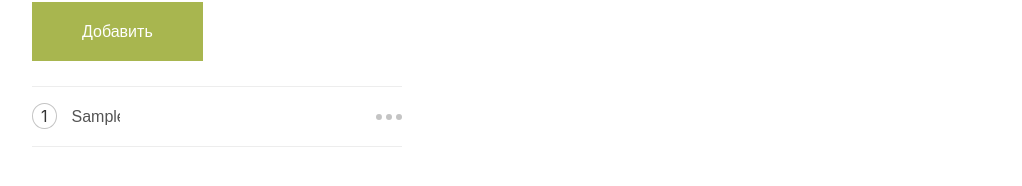
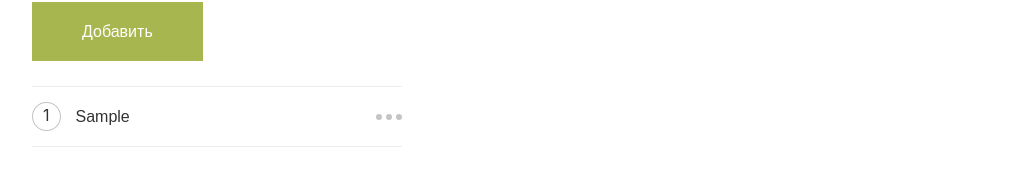
Before and after one commit to dzianachayeuskaya/pomidoro, a React (Create React App) app: page / in a window 1280 px wide. Both pictures are taken after typing "Sample" into the empty fields and a click on the button "Добавить". Shown: the part 468-654 px from the top of the page, without its empty margins (128-1150 px from the left). Built offline with nearby package versions, Linux system fonts and the light colour scheme.

Commit message:
implemented calculation of input width by entering characters

```diff
--- a/src/components/TaskItem/TaskItem.tsx
+++ b/src/components/TaskItem/TaskItem.tsx
@@ -17,6 +17,7 @@ import { Text } from '../Text';
 import { Break } from '../Break';
 import { ModalWindow } from '../ModalWindow';
 import { ErrorMessage } from '../ErrorMessage';
+import classNames from 'classnames';
 
 export function TaskItem({ id, title, pomidorArray }: ITask) {
   const inputRef = useRef<HTMLInputElement>(null);
@@ -27,6 +28,47 @@ export function TaskItem({ id, title, pomidorArray }: ITask) {
   const setTaskList = useSetRecoilState(taskListState);
   const navigate = useNavigate();
   const [errorMessage, setErrorMessage] = useState('');
+
+  const onChange = (e: ChangeEvent<HTMLInputElement>) => {
+    setValue(e.target.value);
+  };
+
+  const onSave = () => {
+    if (value.trim().length < 3 || value.trim().length > 255) {
+      setErrorMessage('Введите корректное название задачи');
+      setIsEditing(true);
+      inputRef.current?.focus();
+      return;
+    }
+
+    setTaskList((oldTaskList) =>
+      oldTaskList.map((item) => {
+        if (item.id === id) {
+          return { ...item, title: value.trim() };
+        }
+        return item;
+      })
+    );
+    setErrorMessage('');
+    setIsEditing(false);
+    setValue(value.trim());
+  };
+
+  const onKeyUp = (e: KeyboardEvent<HTMLInputElement>) => {
+    if (e.key === 'Enter') onSave();
+  };
+
+  useEffect(() => {
+    if (isEditing && inputRef.current) inputRef.current.focus();
+  }, [isEditing]);
+
+  useEffect(() => {
+    if (bufferRef.current) {
+      setWidth(bufferRef.current.getBoundingClientRect().width);
+    }
+  }, [value]);
+
+  const [isModalOpen, setIsModalOpen] = useState(false);
 
   const handleIncreaseClick = () => {
     setTaskList((oldTaskList) =>
@@ -69,56 +111,14 @@ export function TaskItem({ id, title, pomidorArray }: ITask) {
     );
   };
 
-  const onChange = (e: ChangeEvent<HTMLInputElement>) => {
-    setValue(e.target.value.replace(/ /g, '\u00a0'));
-    console.log(e.target.value.replace(/ /g, '\u00a0'));
-
-    if (bufferRef.current) {
-      setWidth(bufferRef.current.getBoundingClientRect().width);
-      console.log(
-        'bufferRef.current.getBoundingClientRect().width',
-        bufferRef.current.getBoundingClientRect().width
-      );
-    }
-  };
-
   const handleEditClick = () => {
     setIsEditing(true);
   };
 
-  const onSave = () => {
-    if (value.trim().length < 3 || value.trim().length > 255) {
-      setErrorMessage('Введите корректное название задачи');
-      setIsEditing(true);
-      inputRef.current?.focus();
-      return;
-    }
-
-    setTaskList((oldTaskList) =>
-      oldTaskList.map((item) => {
-        if (item.id === id) {
-          return { ...item, title: value.trim() };
-        }
-        return item;
-      })
-    );
-    setErrorMessage('');
-    setIsEditing(false);
-  };
-
-  const onKeyUp = (e: KeyboardEvent<HTMLInputElement>) => {
-    if (e.key === 'Enter') onSave();
-  };
-
-  useEffect(() => {
-    if (isEditing && inputRef.current) inputRef.current.focus();
-  }, [isEditing]);
-
-  const [isModalOpen, setIsModalOpen] = useState(false);
-
   const handleDeleteClick = () => {
     setIsModalOpen(true);
   };
+
   const onDelete = () => {
     setTaskList((oldList) =>
       oldList.map((item) => {
@@ -128,6 +128,7 @@ export function TaskItem({ id, title, pomidorArray }: ITask) {
     );
     navigate('/');
   };
+
   const onCancel = () => {
     setIsModalOpen(false);
   };
@@ -143,23 +144,30 @@ export function TaskItem({ id, title, pomidorArray }: ITask) {
   //   // }
   // }, [errorMessage]);
   return (
-    <li key={id} className={styles.taskItem}>
+    <li
+      key={id}
+      className={classNames(styles.taskItem, {
+        [styles.isEditable]: isEditing,
+      })}>
       <Link to={`/task/${id}`}>
         <span className={styles.taskNumber}>{pomidorArray.length}</span>
+        <div
+          className={styles.taskValueWrapper}
+          style={{ width: `${width + 8}px` }}>
           <input
             className={styles.taskValueInput}
+            ref={inputRef}
             value={value}
             name={title}
             disabled={!isEditing}
-          ref={inputRef}
             type='text'
             onChange={onChange}
             onBlur={onSave}
             onKeyUp={onKeyUp}
-          style={{ width: `${width}px` }}
           />
+        </div>
         <div ref={bufferRef} className={styles.inputBuffer}>
-          {value}
+          {value.replace(/ /g, '\u00a0')}
         </div>
       </Link>
 
--- a/src/components/TaskItem/taskItem.module.css
+++ b/src/components/TaskItem/taskItem.module.css
@@ -8,6 +8,7 @@
 
 .taskItem a {
     position: relative;
+    display: flex;
     flex-grow: 1;
     max-width: 90%;
 }
@@ -22,8 +23,12 @@
     z-index: 1;
 }
 
+.taskItem.isEditable a::after {
+    z-index: -1;
+}
+
 .taskNumber {
-    padding: 2px 8px;
+    padding: 2px 10px;
     margin-right: 10px;
     border-radius: 100%;
     border: 1px solid var(--grayC4);
@@ -39,15 +44,19 @@
     font-weight: 300;
 }
 
+.taskValueWrapper {
+    position: relative;
+    display: inline-block;
+    max-width: 85%;
+}
+
 .taskValueInput {
-    display: inline-block;
     padding: 5px;
-    min-width: 12px;
-    max-width: 80%;
-    overflow-x: auto;
-    width: auto;
+    min-width: 100%;
+    width: 100%;
     border: none;
     font-weight: 300;
+    color: var(--black);
     transition: background-color .3s ease;
 }
 
```
Lines whose indentation alone changed are shown as unchanged.
